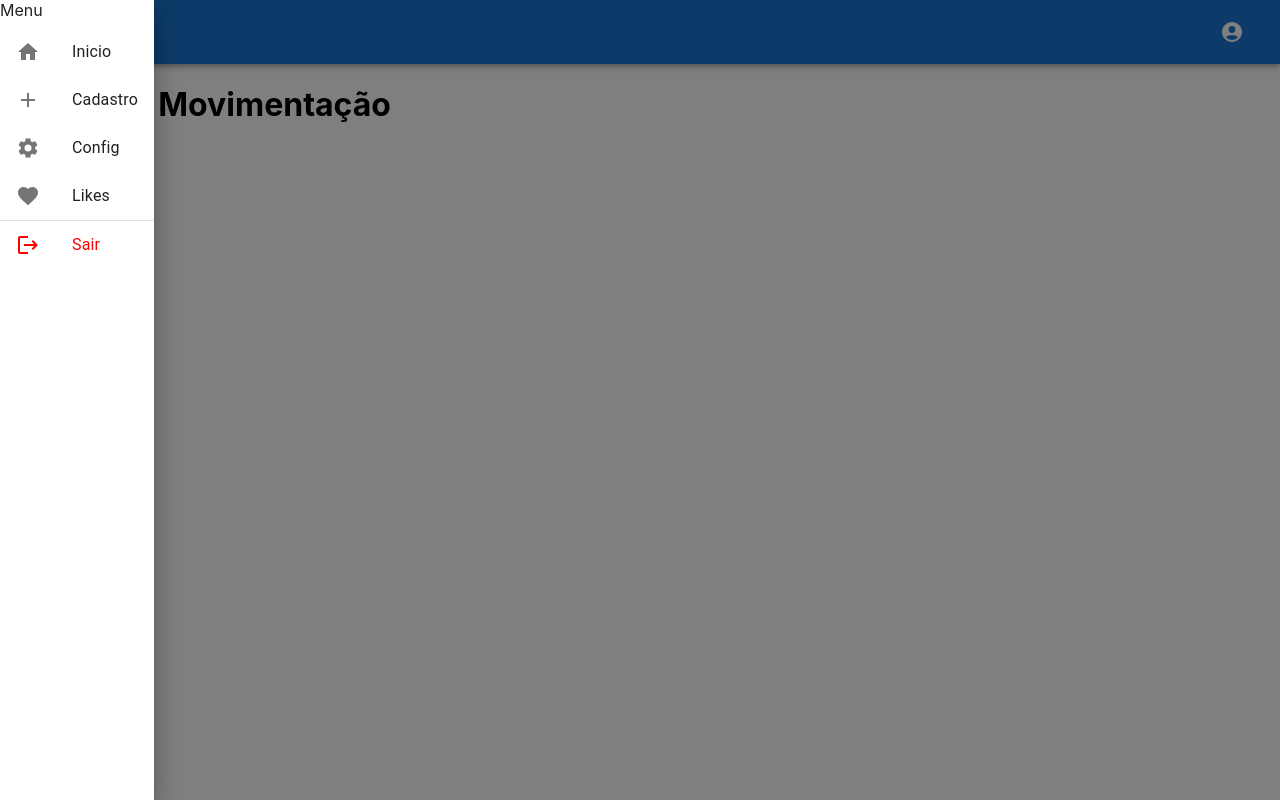
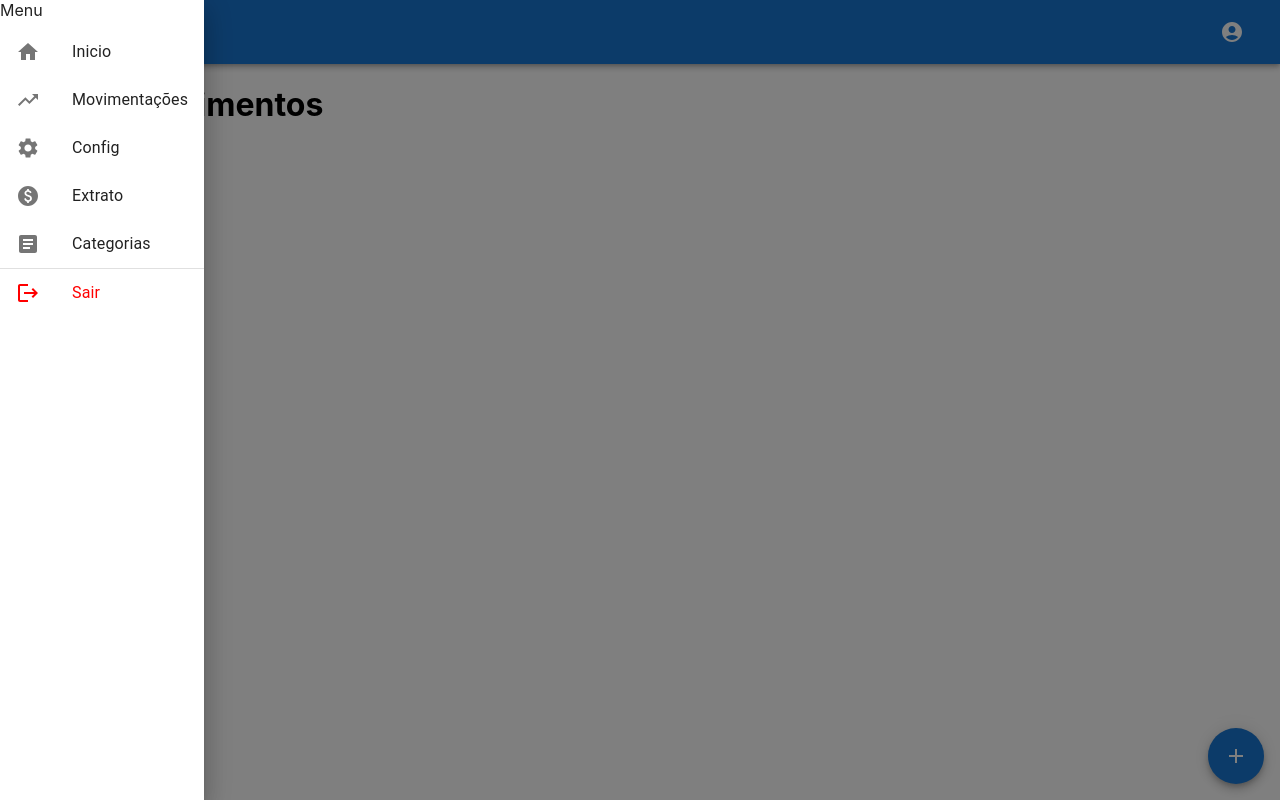
Before and after one commit to iwtrainingbr/app-front-10, a React (Create React App) app: page /movimentacoes in a window 1280 px wide. Both pictures are taken after a click on the button 36 px from the left and 32 px from the top of the page. Built offline with nearby package versions, Linux system fonts and the light colour scheme.

Commit message:
Add sidebar

```diff
--- a/src/App.js
+++ b/src/App.js
@@ -45,7 +45,7 @@ export default function App() {
         <Route path="/daniel" element={<Daniel/>}/>
         <Route path="/thiago" element={<Thiago/>}/>
         <Route path="/alessandro" element={<Alessandro/>}/>
-        <Route path="/movimentacoes" element={<AddMovement/>}/>
+        <Route path="/movimentacoes/add" element={<AddMovement/>}/>
         <Route path="/movimentacoes" element={<ListMovements/>}/>
         <Route path="/" element={<Home/>}/>
         <Route path="/*" element={<NotFound/>}/>
--- a/src/components/Navbar/index.js
+++ b/src/components/Navbar/index.js
@@ -1,7 +1,7 @@
 import * as React from 'react';
-import {Link} from "react-router-dom";
+import {Link, useNavigate} from "react-router-dom";
 import {Divider, Drawer, List, ListItem, ListItemText, ListItemIcon} from "@mui/material";
-import {Home, Add, Settings, Logout, Favorite} from "@mui/icons-material";
+import {Home, TrendingUp, Article, Paid, Settings, Logout, Favorite} from "@mui/icons-material";
 
 import AppBar from '@mui/material/AppBar';
 import Box from '@mui/material/Box';
@@ -10,15 +10,20 @@ import Typography from '@mui/material/Typography';
 import IconButton from '@mui/material/IconButton';
 import MenuIcon from '@mui/icons-material/Menu';
 import AccountCircle from '@mui/icons-material/AccountCircle';
-import Switch from '@mui/material/Switch';
-import FormControlLabel from '@mui/material/FormControlLabel';
-import FormGroup from '@mui/material/FormGroup';
 import MenuItem from '@mui/material/MenuItem';
 import Menu from '@mui/material/Menu';
 
+
 export default function Navbar() {
+  const navigate = useNavigate();
+
   const [anchorEl, setAnchorEl] = React.useState(null);
   const [sidebar, setSidebar] = React.useState(false);
+
+  const redirect = (url) => {
+    navigate(url);
+    setSidebar(false);
+  }
 
   const handleMenu = (event) => {
     setAnchorEl(event.currentTarget);
@@ -34,24 +39,28 @@ export default function Navbar() {
         Menu
 
         <List>
-          <ListItem button>
+          <ListItem button onClick={() => redirect('/')}>
             <ListItemIcon><Home/></ListItemIcon>
             <ListItemText>Inicio</ListItemText>
           </ListItem>
-          <ListItem button>
-            <ListItemIcon><Add/></ListItemIcon>
-            <ListItemText>Cadastro</ListItemText>
+          <ListItem button onClick={() => redirect('/movimentacoes')}>
+            <ListItemIcon><TrendingUp/></ListItemIcon>
+            <ListItemText>Movimentações</ListItemText>
           </ListItem>
-          <ListItem button>
+          <ListItem button onClick={() => redirect('/config')}>
             <ListItemIcon><Settings/></ListItemIcon>
             <ListItemText>Config</ListItemText>
           </ListItem>
-          <ListItem button>
-            <ListItemIcon><Favorite/></ListItemIcon>
-            <ListItemText>Likes</ListItemText>
+          <ListItem button onClick={() => redirect('/extrato')}>
+            <ListItemIcon><Paid/></ListItemIcon>
+            <ListItemText>Extrato</ListItemText>
+          </ListItem>
+          <ListItem button onClick={() => redirect('/categorias')}>
+            <ListItemIcon><Article/></ListItemIcon>
+            <ListItemText>Categorias</ListItemText>
           </ListItem>
           <Divider/>
-          <ListItem button style={{color: 'red'}}>
+          <ListItem button onClick={() => redirect('/login')} style={{color: 'red'}}>
             <ListItemIcon><Logout style={{color: 'red'}}/></ListItemIcon>
             <ListItemText>Sair</ListItemText>
           </ListItem>
--- a/src/pages/Movements/ListMovements/index.js
+++ b/src/pages/Movements/ListMovements/index.js
@@ -1,9 +1,29 @@
+import {useNavigate} from "react-router-dom";
+
+import {Fab} from "@mui/material";
+import {Add} from "@mui/icons-material";
+
 export default function ListMovements () {
+  const navigate = useNavigate();
 
-    return (
-    <div>
+  const actionButtonStyle = {
+    position: 'absolute',
+    right: 16,
+    bottom: 16
+  };
+
+  return (
+    <div style={{height: '100%'}}>
         <h1>Lista de Movimentos</h1>
+
+        <div>
+
+        </div>
+
+        <Fab onClick={() => navigate('/movimentacoes/add')} sx={actionButtonStyle} color="primary">
+          <Add/>
+        </Fab>
     </div>
-    )
+  )
 
 }
--- a/src/pages/NotFound/index.js
+++ b/src/pages/NotFound/index.js
@@ -6,7 +6,7 @@ export default function NotFound() {
   return (
     <div align="center">
       <br/>
-      <img width="80%" src={img}/>
+      <img alt="nao encontrado" width="80%" src={img}/>
 
       <p className="mt-5">Ops, a página não foi encontrada.</p>
 
```
